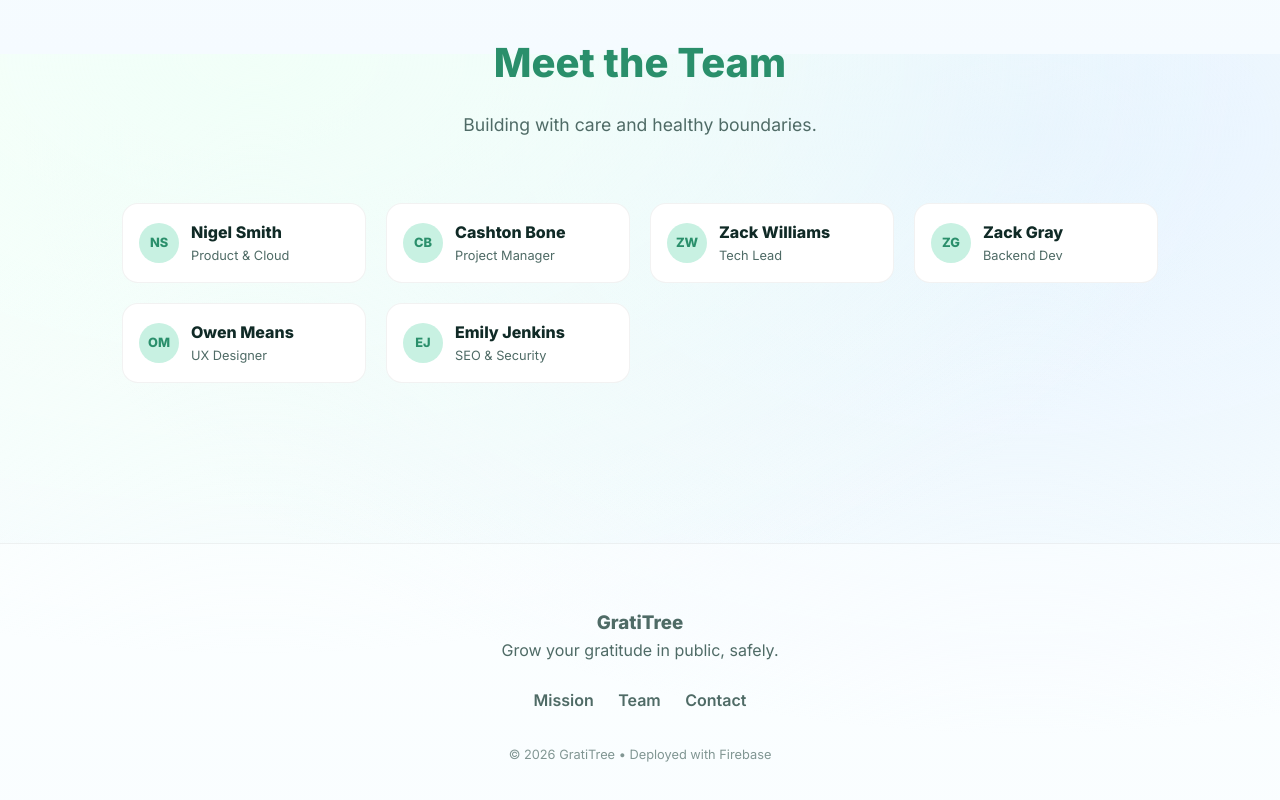
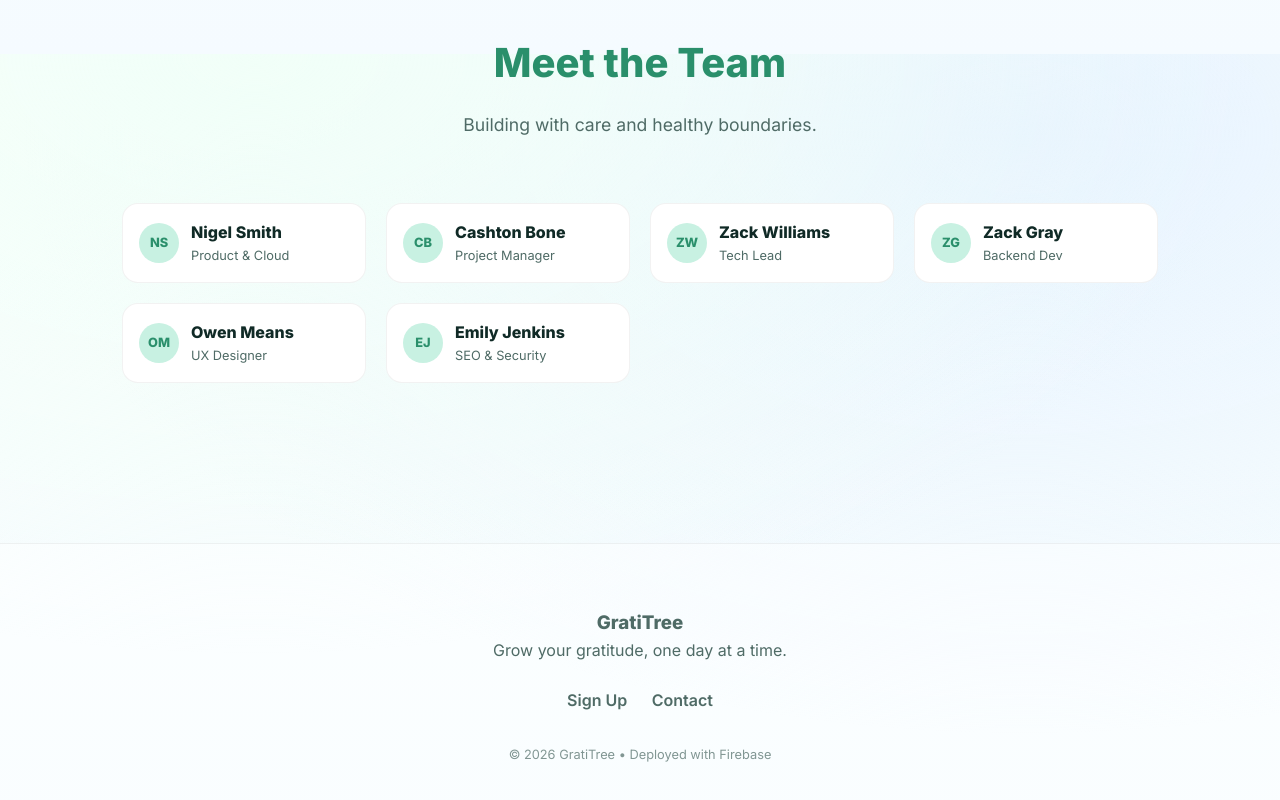
Before and after one commit to MyNameIs-Nigel/gratitree, a website: page frontend/index.html in a window 1280 px wide. Shown: the part 2346-3146 px from the top of the page. Drawn offline with Linux system fonts and the light colour scheme.

Commit message:
changed the footer

```diff
--- a/frontend/index.html
+++ b/frontend/index.html
@@ -456,10 +456,9 @@
   <footer>
     <div class="container">
       <h3>GratiTree</h3>
-      <p style="margin-bottom: 1.5rem;">Grow your gratitude in public, safely.</p>
+      <p style="margin-bottom: 1.5rem;">Grow your gratitude, one day at a time.</p>
       <div class="footer-links">
-        <a href="#mission">Mission</a>
-        <a href="#team">Team</a>
+        <a href="signup">Sign Up</a>
         <a href="mailto:hello@gratitree.com">Contact</a>
       </div>
       <p style="font-size: 0.8rem; margin-top: 2rem; opacity: 0.7;">
```
